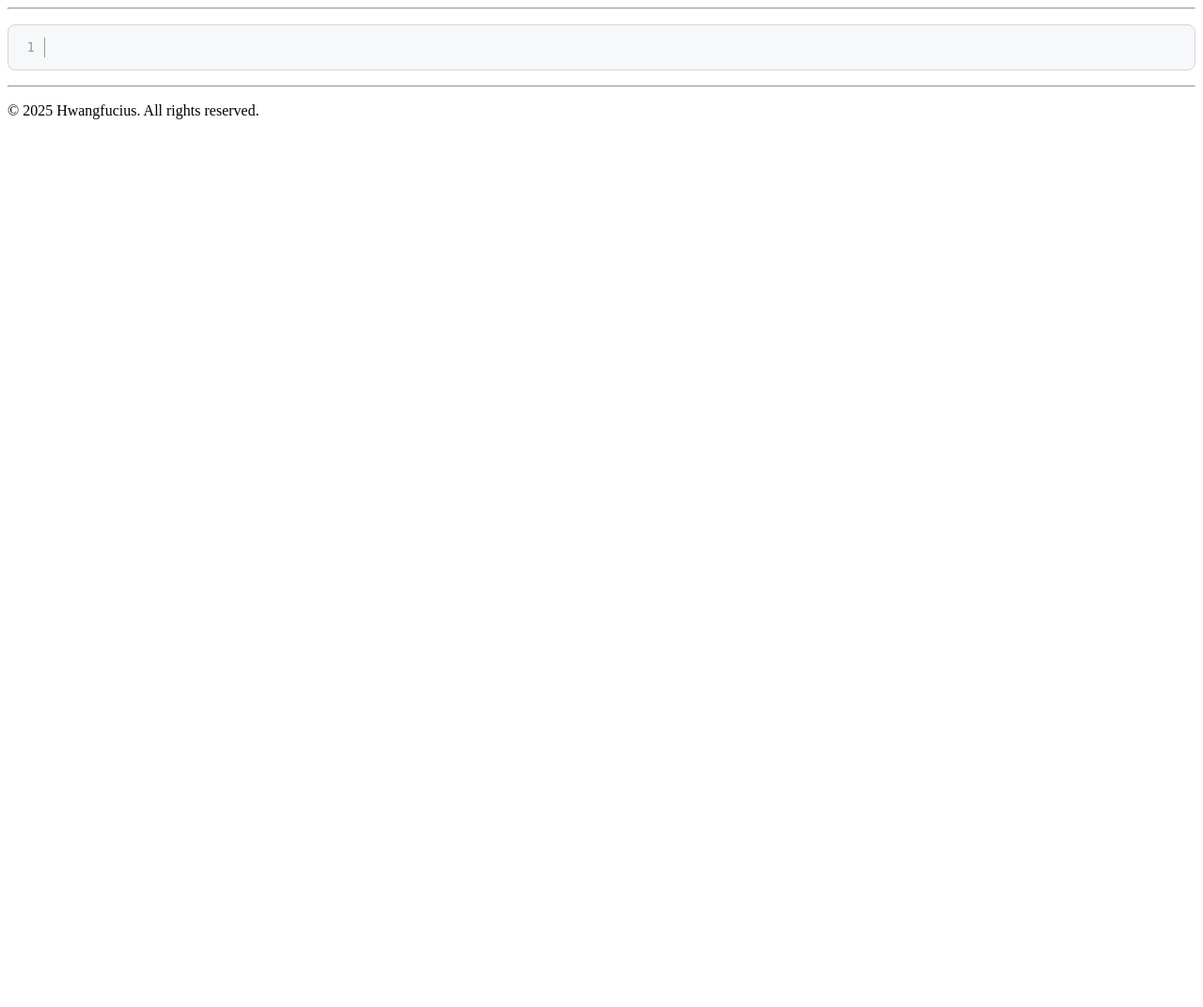
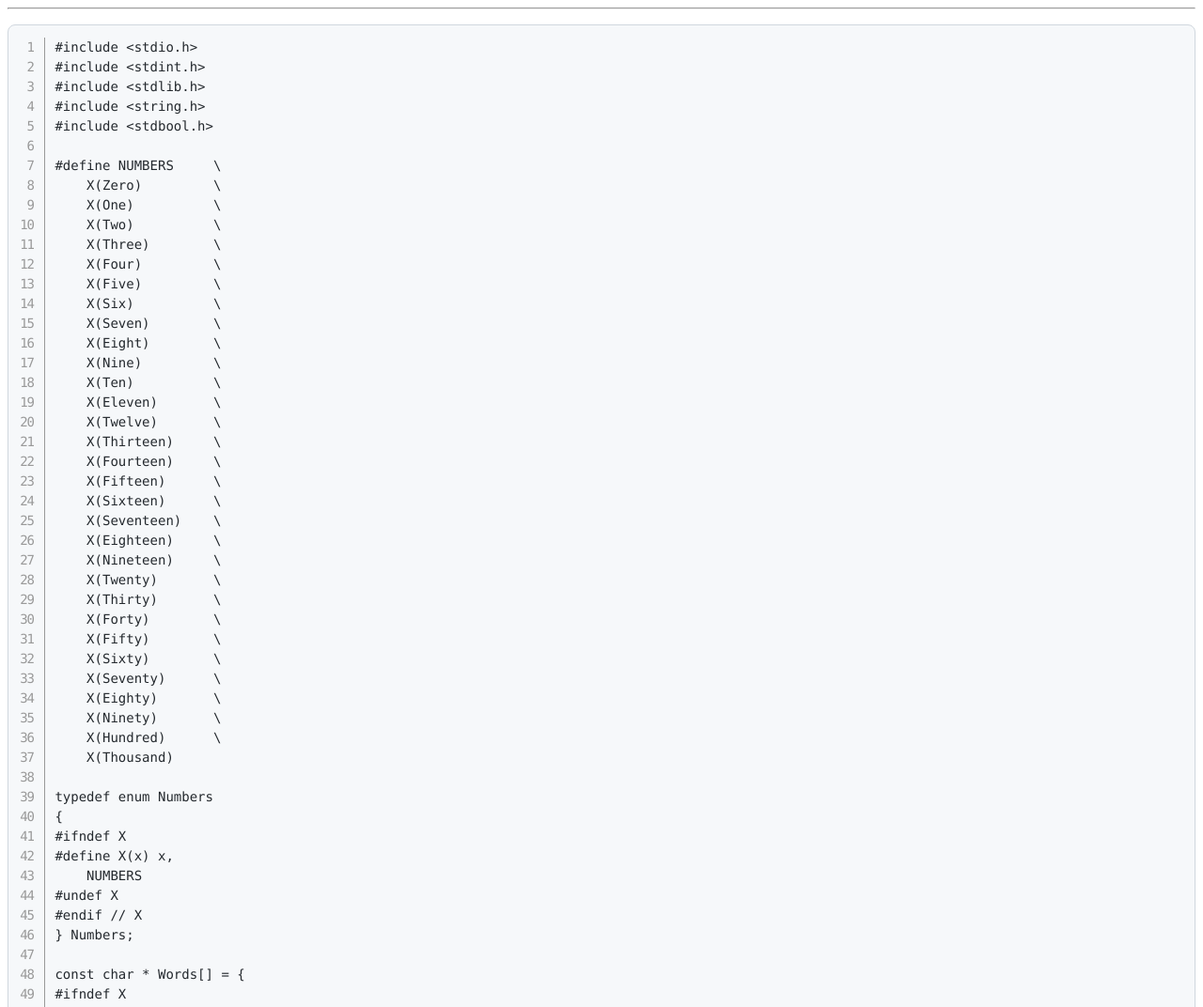
Before and after one commit to hwang-fu/project-euler, a website: page docs/17.html in a window 1280 px wide. Shown: the top 1072 px of the page at 94% size. Before the commit the page ends 800 px from the top, so only its background shows below. Drawn offline with nearby package versions, Linux system fonts and the light colour scheme.

Commit message:
docs(17): C

```diff
--- a/docs/17.html
+++ b/docs/17.html
@@ -121,7 +121,133 @@
 
 
 <!-- * * * * * * * * * * * * * * -->
-<pre><code class="language-c line-numbers">
+<pre><code class="language-c line-numbers">#include &lt;stdio.h&gt;
+#include &lt;stdint.h&gt;
+#include &lt;stdlib.h&gt;
+#include &lt;string.h&gt;
+#include &lt;stdbool.h&gt;
+
+#define NUMBERS     \
+	X(Zero)         \
+	X(One)          \
+	X(Two)          \
+	X(Three)        \
+	X(Four)         \
+	X(Five)         \
+	X(Six)          \
+	X(Seven)        \
+	X(Eight)        \
+	X(Nine)         \
+	X(Ten)          \
+	X(Eleven)       \
+	X(Twelve)       \
+    X(Thirteen)     \
+    X(Fourteen)     \
+    X(Fifteen)      \
+    X(Sixteen)      \
+    X(Seventeen)    \
+    X(Eighteen)     \
+    X(Nineteen)     \
+    X(Twenty)       \
+    X(Thirty)       \
+    X(Forty)        \
+    X(Fifty)        \
+    X(Sixty)        \
+    X(Seventy)      \
+    X(Eighty)       \
+    X(Ninety)       \
+    X(Hundred)      \
+    X(Thousand)
+
+typedef enum Numbers
+{
+#ifndef X
+#define X(x) x,
+    NUMBERS
+#undef X
+#endif // X
+} Numbers;
+
+const char * Words[] = {
+#ifndef X
+#define X(x) #x,
+    NUMBERS
+#undef X
+#endif // X
+};
+
+uint64_t CountLetters(uint64_t n)
+{
+    if (n == 0)
+    {
+        return 0;
+    }
+
+    if (n &lt;= 20)
+    {
+        printf("%s", Words[n]);
+        return strlen(Words[n]);
+    }
+
+    if (n &lt; 100)
+    {
+        uint64_t fst = (n % 10);
+        uint64_t snd = (n / 10);
+
+        if (fst == 0)
+        {
+            printf("%s", Words[snd - 2 + Twenty]);
+            return strlen(Words[snd - 2 + Twenty]);
+        }
+        else
+        {
+            printf("%s-", Words[snd - 2 + Twenty]);
+            return strlen(Words[snd - 2 + Twenty]) + CountLetters(fst);
+        }
+    }
+
+    if (n &lt; 1000)
+    {
+        uint64_t fst = (n % 100);
+        uint64_t snd = n / 100;
+        uint64_t sndCount = CountLetters(snd);
+        if (fst == 0)
+        {
+            printf(" Hundred");
+            return sndCount + strlen("Hundred");
+        }
+        else
+        {
+            printf(" Hundred And ");
+            return sndCount + strlen("Hundred") + strlen("And") + CountLetters(fst);
+        }
+    }
+
+    printf("One Thousand");
+
+    return strlen("OneThousand");
+}
+
+void Solve()
+{
+    uint64_t count = 0;
+
+    for (uint64_t i = 1; i &lt;= 1000; i++)
+    {
+        count += CountLetters(i);
+        printf("\n");
+    }
+
+    fprintf(stdout, "%lu\n", count);
+}
+
+int main()
+{
+    Solve();
+    // printf("\n%lu\n", CountLetters(342));
+    // printf("\n%lu\n", CountLetters(115));
+    return 0;
+}
 </code></pre>
 <!-- * * * * * * * * * * * * * * -->
 
```
